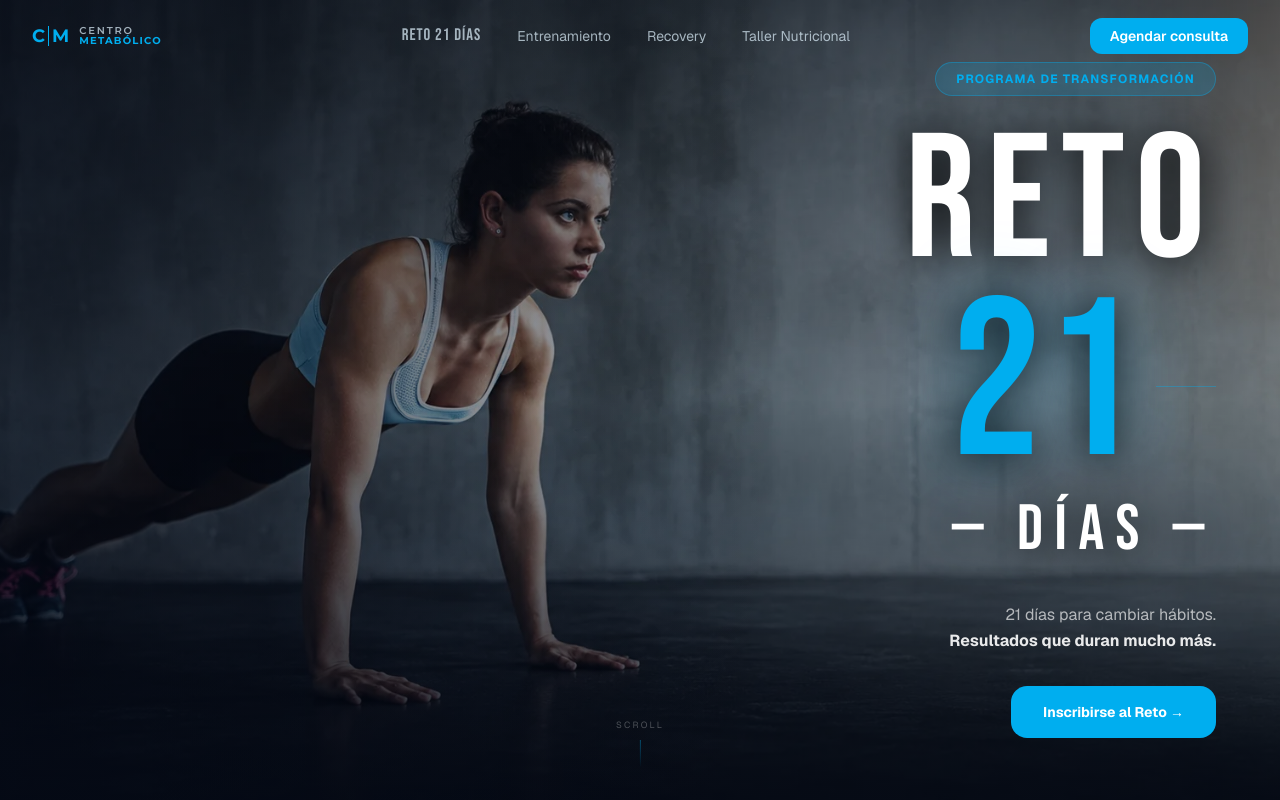
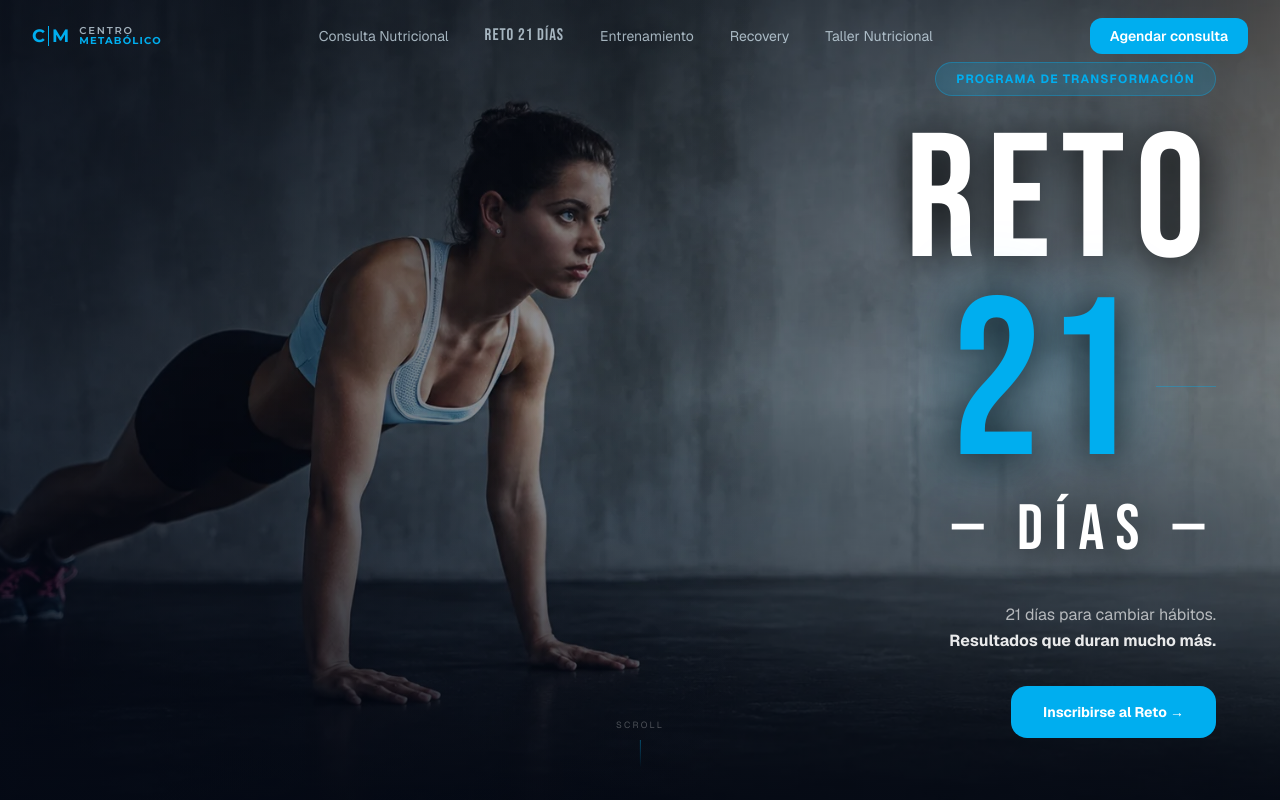
Before and after one commit to felipemunoz1983-alt/centro-metabolico, a Next.js app: page /reto-21-dias in a window 1280 px wide. Shown: the top 800 px of the page. Built offline with nearby package versions, Linux system fonts and the light colour scheme.

Commit message:
navbar: add Consulta Nutricional link

```diff
--- a/src/components/sections/Navbar.tsx
+++ b/src/components/sections/Navbar.tsx
@@ -6,7 +6,7 @@ import Link from "next/link";
 import { BrandLogo } from "@/components/ui/BrandLogo";
 
 const navLinks = [
-
+  { label: "Consulta Nutricional", href: "/asesoria" },
   { label: "Reto 21 días", href: "/reto-21-dias" },
   { label: "Entrenamiento", href: "/entrenamiento" },
   { label: "Recovery", href: "/recovery" },
```
